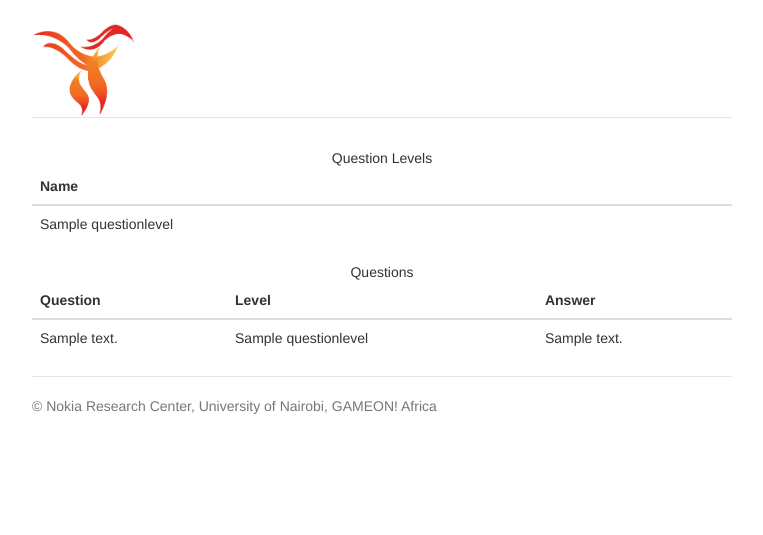
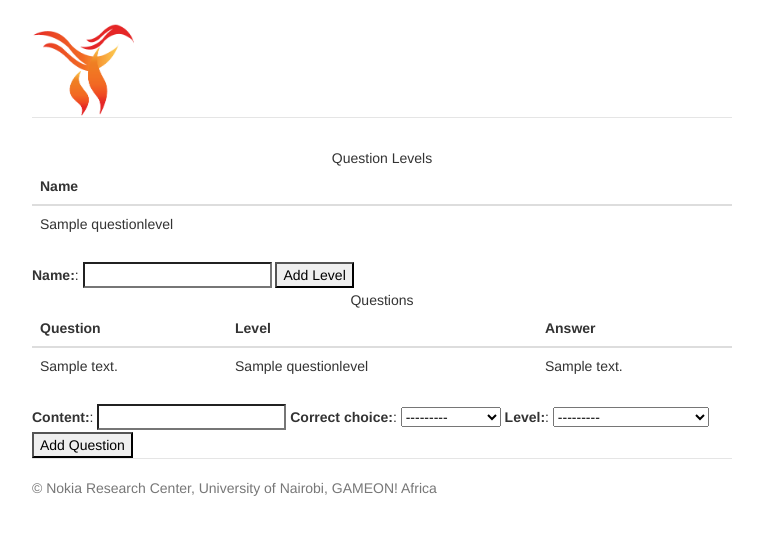
Before and after one commit to gameon-2013/truefan, a Django app: page /trivia/questions/ in a window 1280 px wide. Shown: the top 535 px of the page, without its empty margins (258-1021 px from the left). Run offline with Django 3.2, Linux system fonts and the light colour scheme; tables that the repository leaves empty hold one stand-in row (values such as "Sample post").

Commit message:
Adding forms to populate modeldata Some more enhancements and tweaks

```diff
--- a/trivia/forms.py
+++ b/trivia/forms.py
@@ -1 +1,25 @@
 __author__ = 'mbacho'
+from django import forms
+from models import ChoiceCategory
+from models import Choice
+from models import Question
+from models import QuestionLevel
+
+class QuestionForm(forms.ModelForm):
+    class Meta:
+        model = Question
+
+
+class QuestionLevelForm(forms.ModelForm):
+    class Meta:
+        model = QuestionLevel
+
+
+class ChoiceForm(forms.ModelForm):
+    class Meta:
+        model = Choice
+
+
+class ChoiceCategoryForm(forms.ModelForm):
+    class Meta:
+        model = ChoiceCategory
--- a/trivia/templates/trivia/questions.html
+++ b/trivia/templates/trivia/questions.html
@@ -1,7 +1,8 @@
 {% extends 'base.html' %}
+{% block title %}Questions{% endblock title %}
 {% block body %}
     <table class="table">
-    <caption>Question Levels</caption>
+        <caption>Question Levels</caption>
         <thead>
         <tr>
             <th>Name</th>
@@ -15,8 +16,15 @@
         {% endfor %}
         </tbody>
     </table>
+    <form action="{% url 'question_level_save' %}" class="form-inline" method="post">
+        {% for field in level_form %}
+            {{ field.errors }}
+            {{ field.label_tag }}: {{ field }}
+        {% endfor %}
+        <input type="submit" value="Add Level"/>
+    </form>
     <table class="table">
-    <caption>Questions</caption>
+        <caption>Questions</caption>
         <thead>
         <tr>
             <th>Question</th>
@@ -34,4 +42,11 @@
         {% endfor %}
         </tbody>
     </table>
+    <form action="{% url 'question_save' %}" class="form-inline" method="post">
+        {% for field in question_form %}
+            {{ field.errors }}
+            {{ field.label_tag }}: {{ field }}
+        {% endfor %}
+        <input type="submit" value="Add Question"/>
+    </form>
 {% endblock %}
--- a/trivia/urls.py
+++ b/trivia/urls.py
@@ -4,7 +4,12 @@
 from views import landing
 from views import questions
 from views import choices
-from views import new_trivia
+from views import play
+from views import question_level_save
+from views import choice_cat_save
+from views import  choice_save
+from views import question_save
+
 
 # Uncomment the next two lines to enable the admin:
 # from django.contrib import admin
@@ -14,5 +19,10 @@
     url(r'^trivia/$', landing, name="trivia"),
     url(r'^trivia/questions/$', questions, name="questions"),
     url(r'^trivia/choices/$', choices, name="choices"),
-    url(r'^trivia/new/$', new_trivia, name="new_trivia"),
+    url(r'^trivia/play/$', play, name="play"),
+    url(r'^trivia/play/([A-Z a-z]+)/$', play, name="play"),
+    url(r'^trivia/quest_save/$', question_save, name="question_save"),
+    url(r'^trivia/quest_lvl_save/$', question_level_save, name="question_level_save"),
+    url(r'^trivia/choice_save/$', choice_save, name="choice_save"),
+    url(r'^trivia/choice_cat_save/$', choice_cat_save, name="choice_cat_save"),
 )
--- a/trivia/views.py
+++ b/trivia/views.py
@@ -2,30 +2,97 @@
 # Create your views here.
 
 from django.shortcuts import render_to_response
+from django.http import HttpResponseRedirect
+from django.core.urlresolvers import reverse
 from models import Question
 from models import QuestionLevel
 from models import Choice
 from models import ChoiceCategory
+from forms import QuestionLevelForm
+from forms import QuestionForm
+from forms import ChoiceForm
+from forms import ChoiceCategoryForm
 
 
 def landing(request):
-    quest_url = ''
-    choice_url = ''
-    new_url = ''
-    return render_to_response('trivia/landing.html',
-                              {'choice_url': choice_url, 'quest_url': quest_url, 'new_url': new_url})
+    return render_to_response('trivia/landing.html')
 
-def new_trivia(request):
-    return render_to_response('trivia/trivia.html')
+
+def play(request, level=None):
+    if level is None:
+        levels = QuestionLevel.objects.all()
+        return render_to_response('trivia/trivia.html', {'levels': levels})
+
+    try:
+        selected_level = QuestionLevel.objects.get(name=level)
+        queries = Question.objects.get(level=selected_level.id)
+        return render_to_response('trivia/trivia.html', {'level': level, 'questions': queries})
+    except Exception, ex:
+        return render_to_response('error.html', {'error_message': str(ex)})
 
 
 def questions(request):
     queries = Question.objects.all()
     levels = QuestionLevel.objects.all()
-    return render_to_response('trivia/questions.html', {'questions': queries, 'levels': levels})
+    question_frm = QuestionForm()
+    level_frm = QuestionLevelForm()
+    return render_to_response('trivia/questions.html',
+                              {'questions': queries, 'levels': levels, 'question_form': question_frm,
+                               'level_form': level_frm})
 
 
 def choices(request):
     choices = Choice.objects.all()
     categories = ChoiceCategory.objects.all()
-    return render_to_response('trivia/choices.html', {'choices': choices, 'categories': categories})
+    choice_frm = ChoiceForm()
+    cat_frm = ChoiceCategoryForm()
+    return render_to_response('trivia/choices.html',
+                              {'choices': choices, 'categories': categories, 'choice_form': choice_frm,
+                               'cat_form': cat_frm})
+
+
+def question_save(request):
+    frm = QuestionForm(request.POST)
+    if frm.is_valid():
+        q = Question(
+            content = frm.cleaned_data['content'],
+            correct_choice = frm.cleaned_data['correct_choice'],
+            level = frm.cleaned_data['level']
+        )
+        q.save()
+
+    return HttpResponseRedirect(reverse('questions'))
+
+
+def question_level_save(request):
+    frm = QuestionLevelForm(request.POST)
+    if frm.is_valid():
+        ql = QuestionLevel(
+            name = frm.cleaned_data['name'],
+        )
+        ql.save()
+
+    return HttpResponseRedirect(reverse('questions'))
+
+
+def choice_save(request):
+    frm = ChoiceForm(request.POST)
+    if frm.is_valid():
+        c = Choice(
+            content = frm.cleaned_data['content'],
+            category = frm.cleaned_data['category'],
+        )
+        c.save()
+
+    return HttpResponseRedirect(reverse('choices'))
+
+
+def choice_cat_save(request):
+    frm = ChoiceCategoryForm(request.POST)
+    if frm.is_valid():
+        cc = ChoiceCategory(
+            name = frm.cleaned_data['name'],
+        )
+        cc.save()
+
+    return HttpResponseRedirect(reverse('choices'))
```
Also changed, not shown: trivia/templates/trivia/choices.html (+16 -0 lines), trivia/templates/trivia/landing.html (+4 -3 lines), trivia/templates/trivia/trivia.html (+14 -1 lines).
